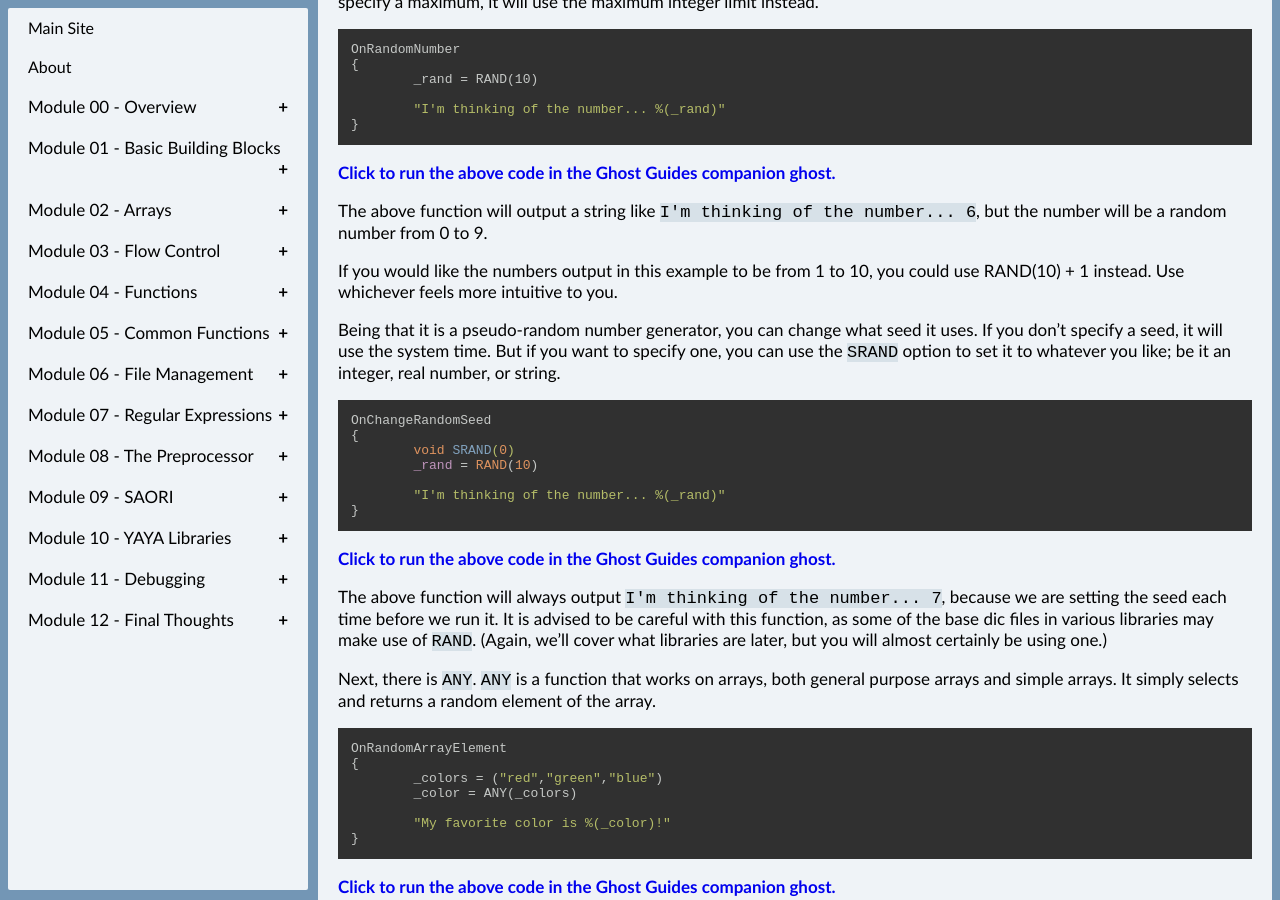
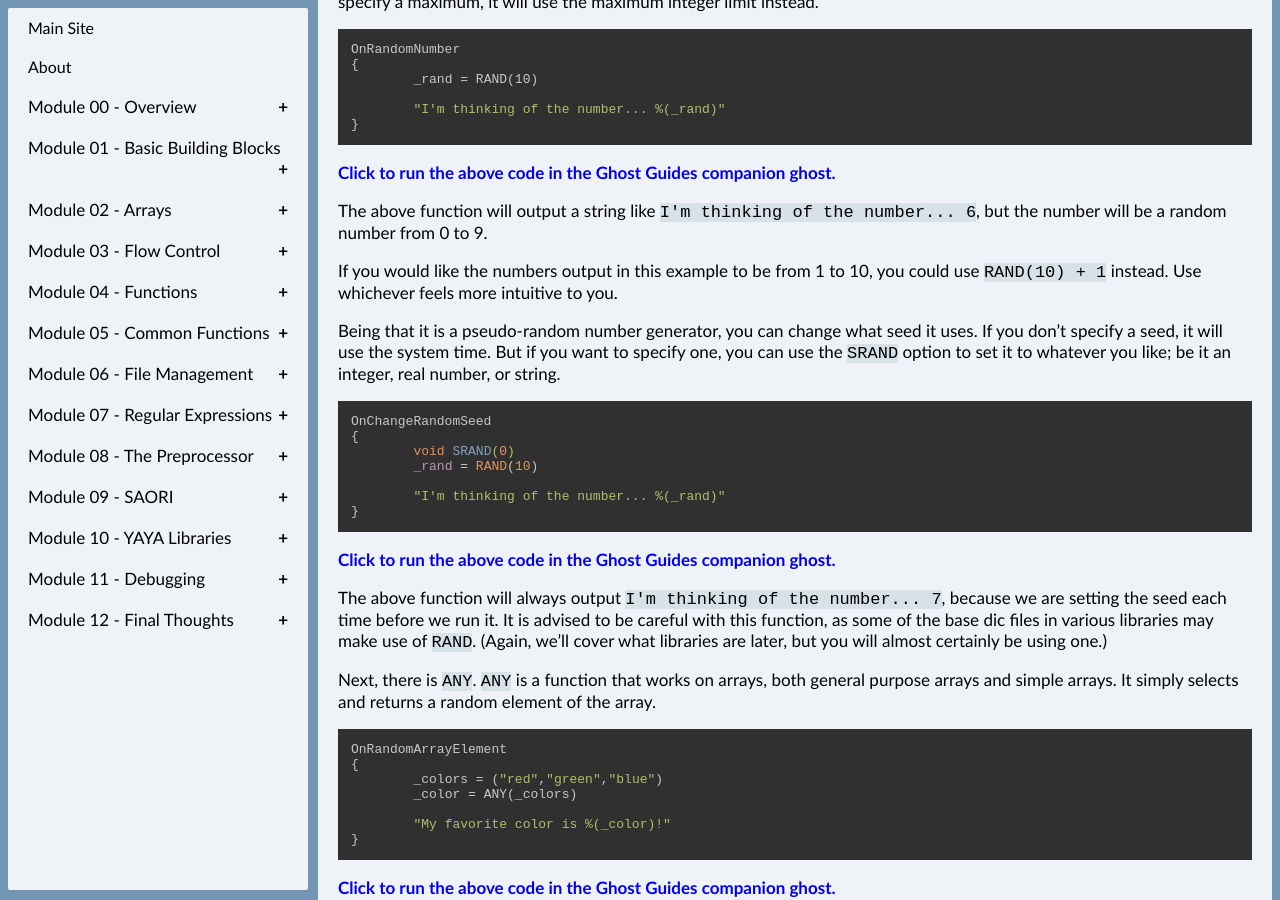
Before and after one commit to Zichqec/YAYA_Fundamentals, a Jekyll site: the page built from module_05_common_functions/04_randomness.md, in a window 1280 px wide and 900 px high, scrolled down 360 px. Built offline with Jekyll 4.4.1, drawn with Linux system fonts in a browser that asks for light colours; our own code applies the rules of GitHub Pages for plain Markdown files.

```diff
--- a/module_05_common_functions/04_randomness.md
+++ b/module_05_common_functions/04_randomness.md
@@ -23,7 +23,7 @@ OnRandomNumber
 
 The above function will output a string like `I'm thinking of the number... 6`, but the number will be a random number from 0 to 9.
 
-If you would like the numbers output in this example to be from 1 to 10, you could use RAND(10) + 1 instead. Use whichever feels more intuitive to you.
+If you would like the numbers output in this example to be from 1 to 10, you could use `RAND(10) + 1` instead. Use whichever feels more intuitive to you.
 
 Being that it is a pseudo-random number generator, you can change what seed it uses. If you don't specify a seed, it will use the system time. But if you want to specify one, you can use the `SRAND` option to set it to whatever you like; be it an integer, real number, or string.
 
```
